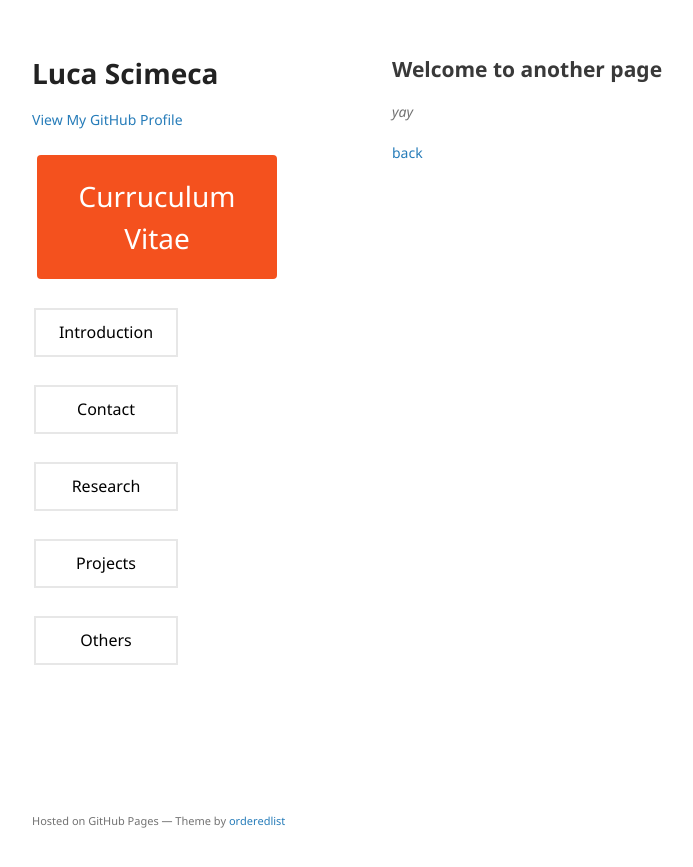
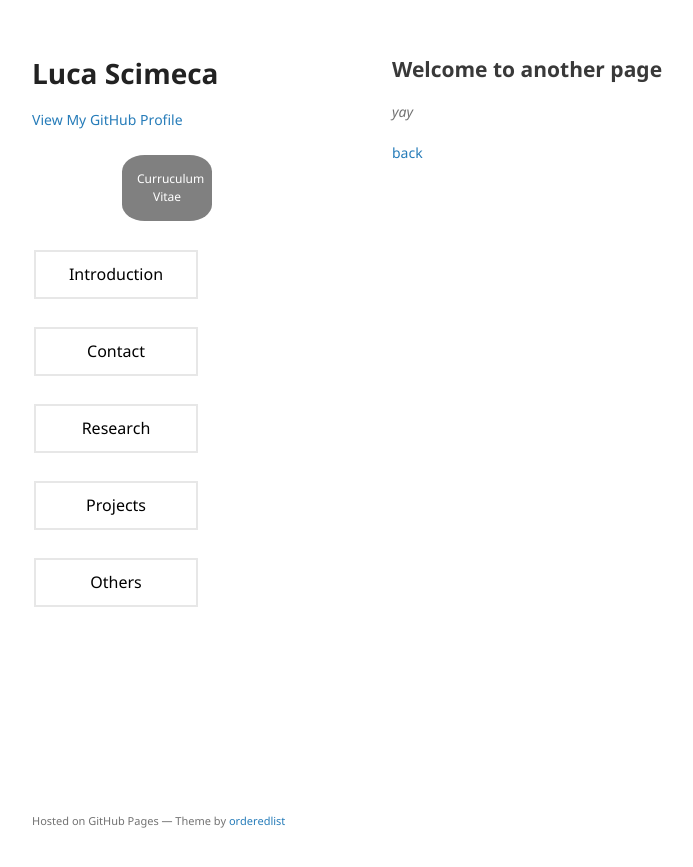
Before and after one commit to lucascimeca/lucascimeca.github.io, a Jekyll site: the page built from another-page.md, in a window 1280 px wide. Shown: the top 867 px of the page, without its empty margins (178-871 px from the left). Built offline with Jekyll 4.4.1, drawn with Linux system fonts in a browser that asks for light colours; nearby versions of some CDN libraries; the repository's description, which GitHub fills in, is left out; our own code applies the rules of GitHub Pages for plain Markdown files.

Commit message:
Update default.html

```diff
--- a/_layouts/default.html
+++ b/_layouts/default.html
@@ -34,16 +34,17 @@
     .button {
       display: inline-block;
       border-radius: 4px;
-      background-color: #f4511e;
+      background-color: gray;
       border: none;
       color: #FFFFFF;
       text-align: center;
-      font-size: 28px;
-      padding: 20px;
-      width: 200px;
+      font-size: 12px;
+      padding: 15px;
+      width: 60px;
       transition: all 0.5s;
       cursor: pointer;
       margin: 5px;
+      border-radius: 25%;
     }
 
     .button span {
@@ -84,7 +85,7 @@
         -webkit-transition-duration: 0.4s; /* Safari */
         transition-duration: 0.4s;
         cursor: pointer;
-        width: 100px;
+        width: 120px;
         height: 25px;
     }
     .button-hover {
@@ -114,7 +115,7 @@
         <p>{{ site.description | default: site.github.project_tagline }}</p>
 
           <p class="view"><a href="{{ site.github.owner_url }}">View My GitHub Profile</a></p>
-          <p><a href="sdf" class="button" style="vertical-align:middle">Curruculum Vitae</a></p>
+          <p><center><a href="sdf" class="button" style="vertical-align:middle">Curruculum Vitae</a></center></p>
           <p><a href="#-introduction" class="button-hover" style="vertical-align:middle">Introduction</a></p>
           <p><a href="#-contact" class="button-hover" style="vertical-align:middle">Contact</a></p>
           <p><a href="#-research" class="button-hover" style="vertical-align:middle">Research</a></p>
```
